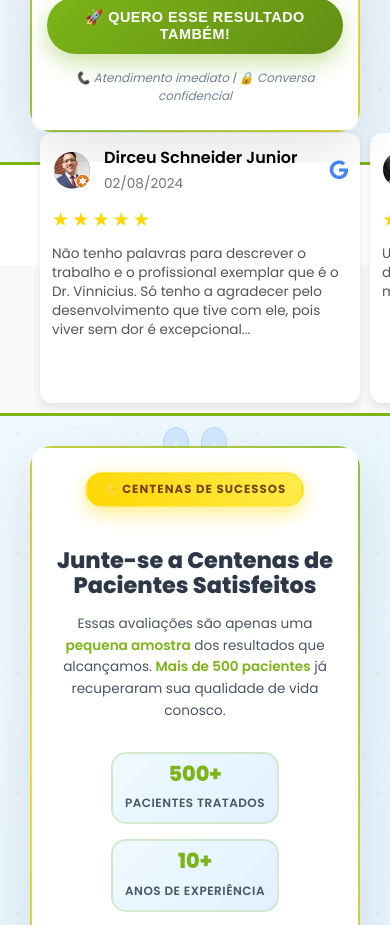
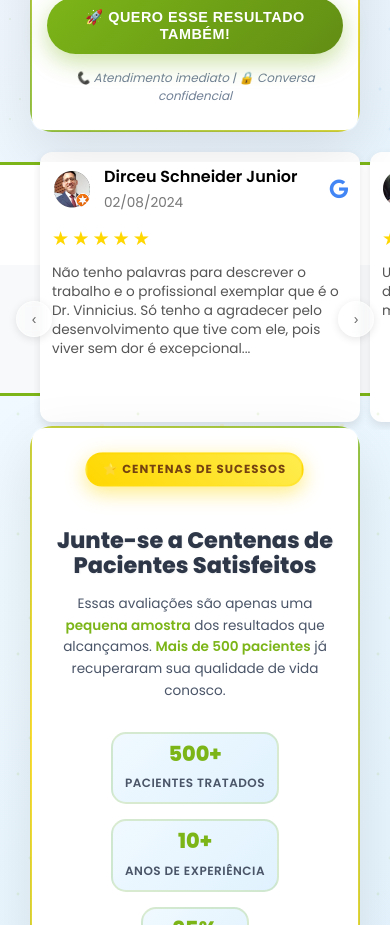
Before and after one commit to adriano-rocha/site-quiroclinica, a React (Vite) app: page / in a window 390 px wide. Shown: the part 9060-9985 px from the top of the page. Built offline with nearby package versions, Linux system fonts and the light colour scheme.

Commit message:
Realizado ajustes no CSS do componente Reviews

```diff
--- a/src/components/Reviews/Reviews.css
+++ b/src/components/Reviews/Reviews.css
@@ -181,7 +181,7 @@
 @media (max-width: 480px) {
   .reviews-section {
     margin-top: 100px;
-    padding-top: 20px;
+    padding: 20px 20px 40px 20px; /* Reduzi padding-bottom */
     position: relative;
     z-index: 1;
   }
@@ -195,7 +195,8 @@
     max-width: 100%;
     margin: 0 auto;
     overflow: visible;
-    padding-bottom: 8px;
+    padding-bottom: 20px; /* Reduzi padding-bottom */
+    position: relative;
   }
 
   .reviews-track {
@@ -235,35 +236,55 @@
   }
 
 
+  /* SETAS NAS EXTREMIDADES DOS CARDS - Mobile */
   .carousel-controls {
-    position: relative;
-    bottom: auto;
-    top: auto;
-    left: auto;
-    right: auto;
-    transform: none;
+    position: absolute;
+    top: 50%;
+    left: 0;
+    right: 0;
+    transform: translateY(-50%);
     display: flex;
-    justify-content: center;
-    gap: 12px;
-    padding: 10px 0 0 0;
-    margin-top: 6px;
+    justify-content: space-between;
+    padding: 0;
+    margin: 0;
     width: 100%;
+    z-index: 15;
+    pointer-events: none;
   }
 
 
   .carousel-btn {
-    background: rgba(0, 123, 255, 0.12);
-    color: white;
-    border: 1px solid rgba(0, 123, 255, 0.14);
+    background: rgba(255, 255, 255, 0.3); /* Meio transparente */
+    color: rgba(0, 0, 0, 0.6);
+    border: 1px solid rgba(255, 255, 255, 0.5);
     padding: 8px 10px;
-    font-size: 13px;
+    font-size: 14px;
     border-radius: 50%;
-    opacity: 0.95;
-    box-shadow: none;
+    box-shadow: 0 2px 8px rgba(0, 0, 0, 0.1);
+    transition: all 0.3s ease;
+    min-width: 36px;
+    min-height: 36px;
+    display: flex;
+    align-items: center;
+    justify-content: center;
+    pointer-events: auto; /* Reativar para os botões */
+    backdrop-filter: blur(5px);
   }
 
-  .carousel-btn:hover {
-    background: rgba(0, 86, 179, 0.18);
+  .carousel-btn.prev {
+    transform: translateX(-50%); /* Empurra seta esquerda para fora */
+  }
+
+  .carousel-btn.next {
+    transform: translateX(50%); /* Empurra seta direita para fora */
+  }
+
+  .carousel-btn:hover,
+  .carousel-btn:active {
+    background: rgba(255, 255, 255, 0.5);
+    color: rgba(0, 0, 0, 0.8);
+    transform: scale(1.1);
+    box-shadow: 0 4px 12px rgba(0, 0, 0, 0.15);
   }
 
 
@@ -272,5 +293,17 @@
       flex: 0 0 100%;
       max-width: 100%;
     }
+
+    .carousel-controls {
+      bottom: auto; /* Remove o posicionamento inferior */
+      gap: auto; /* Remove gap */
+    }
+
+    .carousel-btn {
+      padding: 6px 8px;
+      min-width: 32px;
+      min-height: 32px;
+      font-size: 12px;
+    }
   }
 }
```
